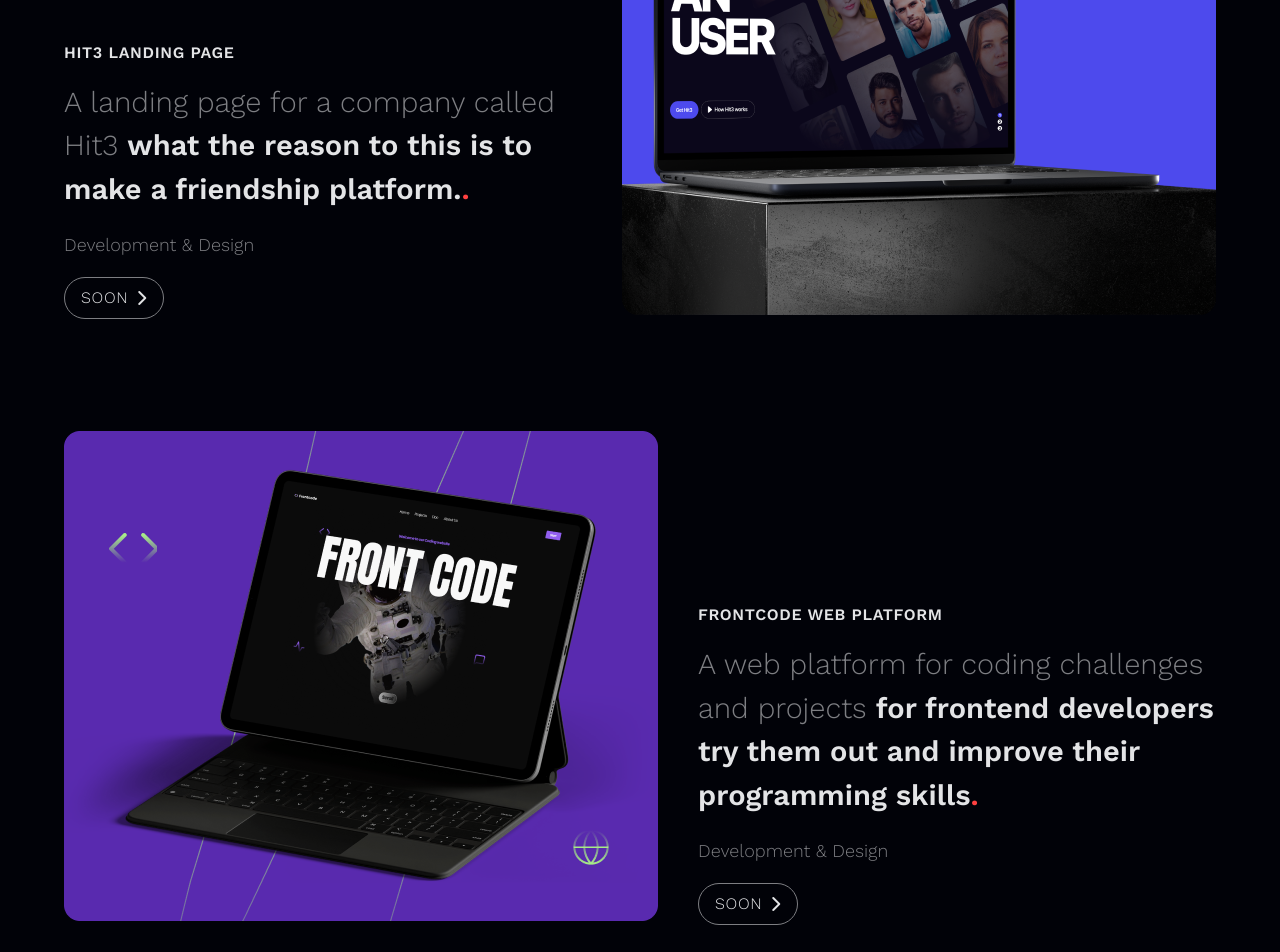
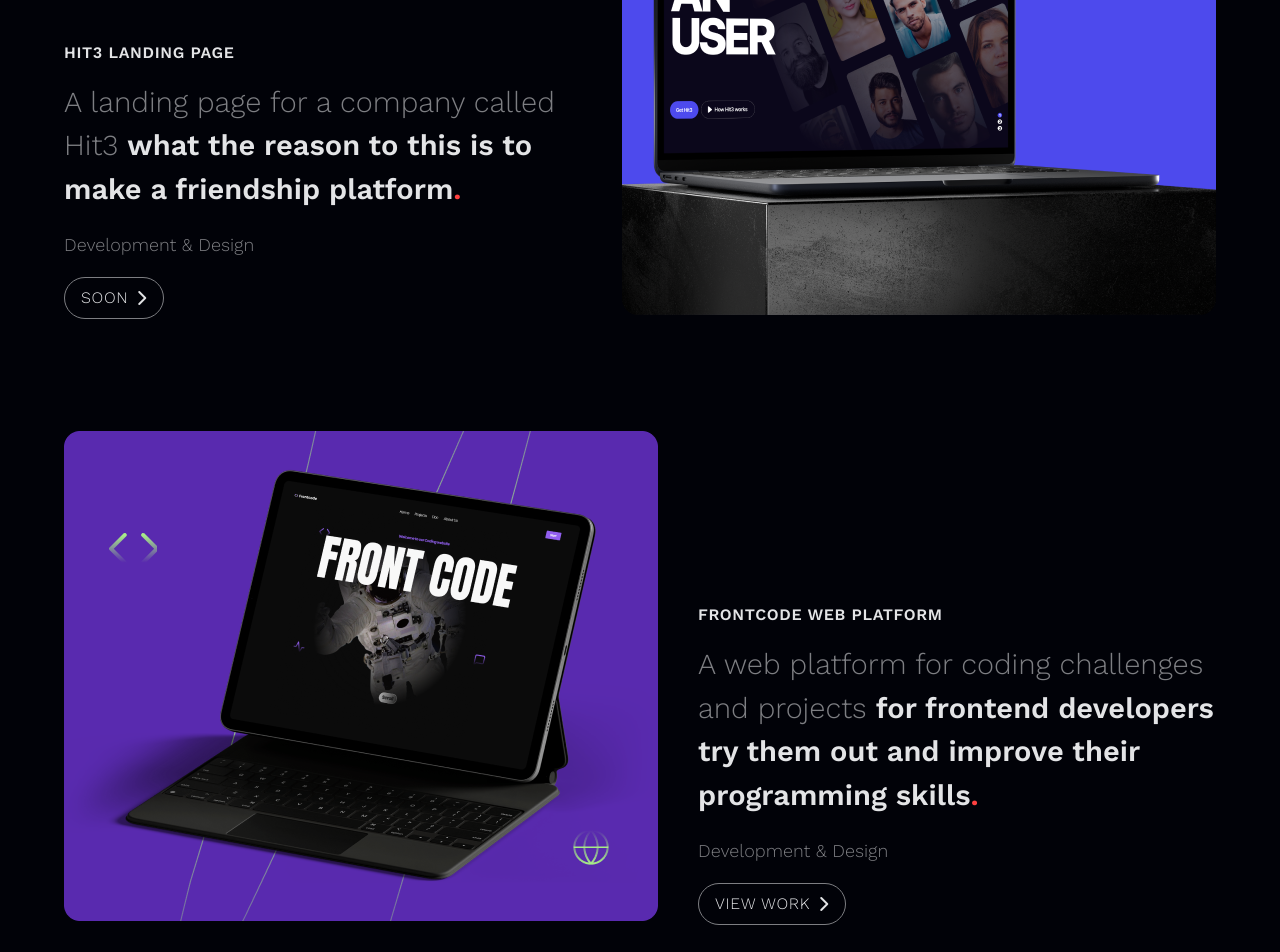
Before and after one commit to luckadev/portfolio-react, a React (Vite) app: page / in a window 1280 px wide. Shown: the part 3980-4932 px from the top of the page. Built offline with nearby package versions, Linux system fonts and the light colour scheme.

Commit message:
feat: new project

```diff
--- a/src/pages/Work/index.jsx
+++ b/src/pages/Work/index.jsx
@@ -34,7 +34,7 @@
     {
       image: "./assets/hit3-moc.png",
       name: "Hit3 landing page",
-      description: "A landing page for a company called Hit3 <span>what the reason to this is to make a friendship platform.</span><span class='dot'>.</span>",
+      description: "A landing page for a company called Hit3 <span>what the reason to this is to make a friendship platform</span><span class='dot'>.</span>",
       topic: "Development & Design",
       link: "#",
       id: 2,
@@ -45,9 +45,9 @@
       name: "Frontcode web platform",
       description: "A web platform for coding challenges and projects <span>for frontend developers try them out and improve their programming skills</span><span class='dot'>.</span>",
       topic: "Development & Design",
-      link: "#",
+      link: "https://frontcodee.netlify.app/",
       id: 1,
-      btnText: 'Soon',
+      btnText: 'View Work',
     },
     {
       image: "./assets/insta-moc.png",
```
